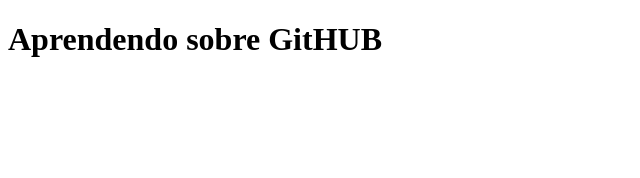
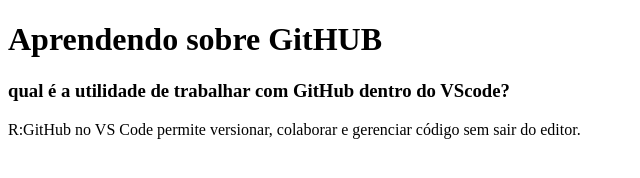
Before and after one commit to viniciusmarini019/mysite, a plain HTML site: page index.html in a window 1280 px wide. Shown: the whole page, without its empty margins (0-640 px from the left). Drawn offline with Linux system fonts and the light colour scheme.

Commit message:
Resposta

```diff
--- a/index.html
+++ b/index.html
@@ -8,5 +8,7 @@
 </head>
 <body>
     <h1>Aprendendo sobre GitHUB</h1>
+   <h3>qual é a utilidade de trabalhar com GitHub dentro do VScode?</h3>
+    <p>R:GitHub no VS Code permite versionar, colaborar e gerenciar código sem sair do editor.</p>
 </body>
 </html>
```
Also changed, not shown: css/estilo.css (line endings or trailing spaces).
